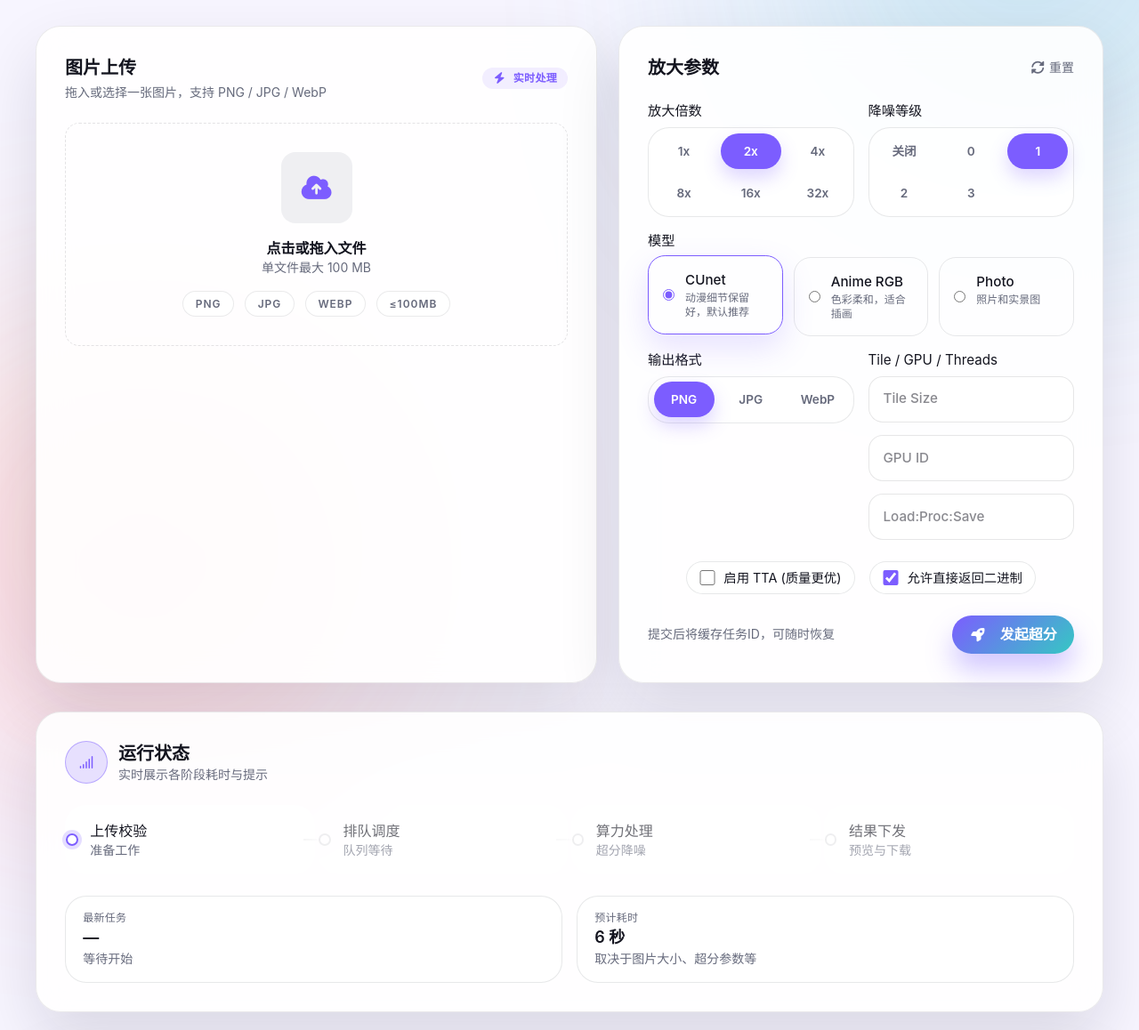
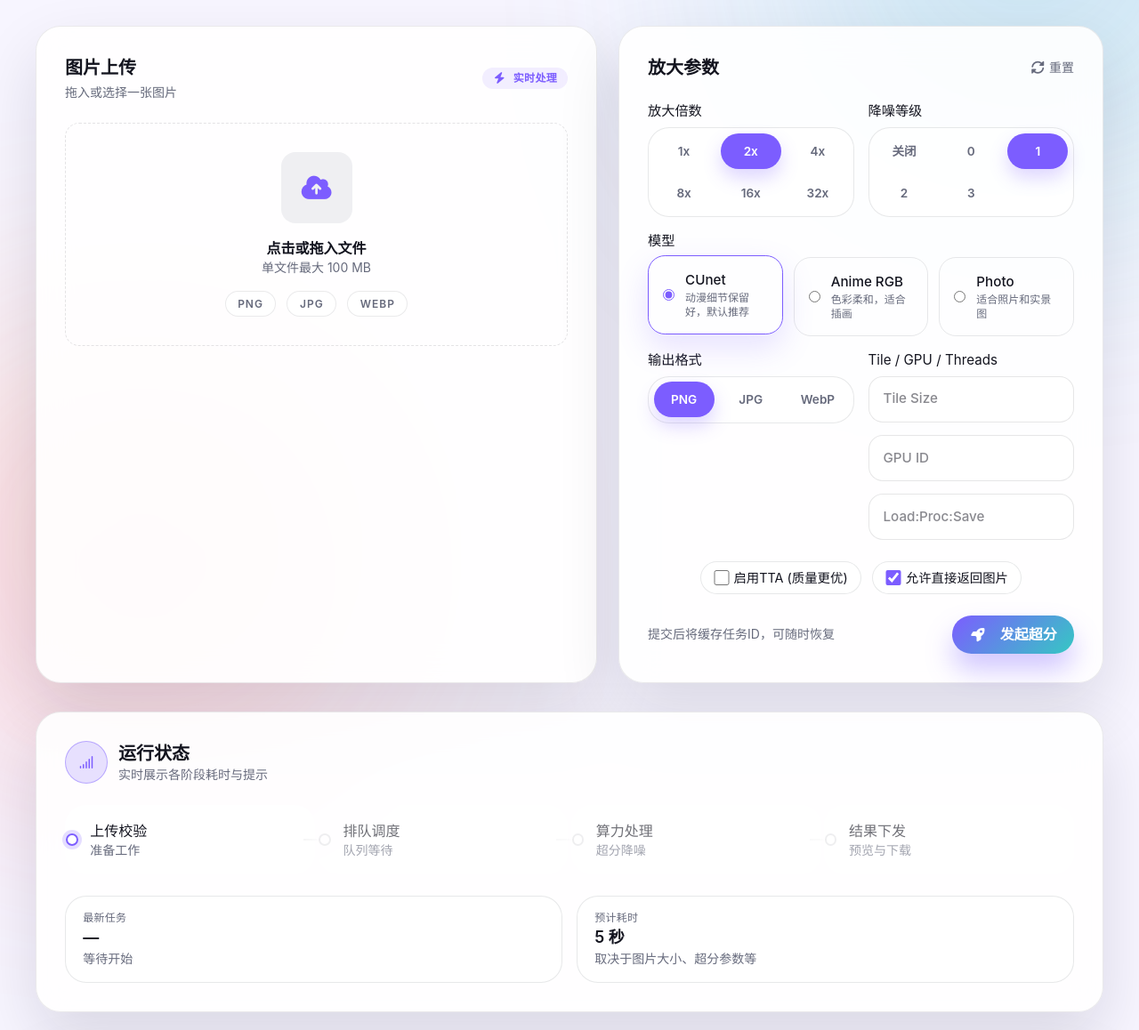
Before and after one commit to UCPr251/waifu2x-api, a website: page resources/studio/index.html in a window 1280 px wide. Shown: the part 142-1300 px from the top of the page at 89% size. Drawn offline with Linux system fonts and the light colour scheme.

Commit message:
Update styles

```diff
--- a/resources/studio/index.html
+++ b/resources/studio/index.html
@@ -52,7 +52,7 @@
             <p class="text-base text-muted mt-2">拖放图片、选择参数，一站式上传、排队、处理与下载，实时状态可视化</p>
           </div>
         </div>
-        <div class="flex flex-wrap items-center gap-3">
+        <div class="flex flex-wrap items-center gap-3 justify-end">
           <button id="theme-toggle"
             class="px-4 py-2 rounded-full border border-border/60 bg-card/70 hover:border-accent transition-all duration-300 text-sm font-medium flex items-center gap-2">
             <i class="fa-solid fa-circle-half-stroke text-accent"></i>
@@ -71,9 +71,9 @@
       <section class="grid gap-6 xl:grid-cols-[1.1fr_0.95fr]">
         <div class="card h-full" id="drop-card">
           <div class="flex items-center justify-between gap-4 mb-6">
-            <div>
+            <div class="max-w-[60%]">
               <h2 class="text-xl font-semibold">图片上传</h2>
-              <p class="text-muted text-sm mt-1">拖入或选择一张图片，支持 PNG / JPG / WebP</p>
+              <p class="text-muted text-sm mt-1">拖入或选择一张图片</p>
             </div>
             <span
               class="inline-flex items-center gap-2 text-xs font-semibold uppercase tracking-wide text-accent bg-accent/10 px-3 py-1 rounded-full">
@@ -96,7 +96,6 @@
                 <span class="badge">PNG</span>
                 <span class="badge">JPG</span>
                 <span class="badge">WEBP</span>
-                <span class="badge">≤100MB</span>
               </div>
             </div>
             <div id="drop-overlay"
@@ -166,7 +165,7 @@
                   <input type="radio" name="model" value="models-upconv_7_photo">
                   <div>
                     <p class="font-medium">Photo</p>
-                    <p class="text-muted text-xs">照片和实景图</p>
+                    <p class="text-muted text-xs">适合照片和实景图</p>
                   </div>
                 </label>
               </div>
@@ -187,14 +186,14 @@
               <input type="text" id="threads" name="threads" placeholder="Load:Proc:Save" class="mt-2">
             </label>
           </div>
-          <div class="flex flex-wrap items-center gap-4 justify-center">
+          <div class="flex flex-wrap items-center gap-3 justify-center">
             <label class="toggle">
               <input type="checkbox" id="tta" name="tta">
-              <span>启用 TTA (质量更优)</span>
+              <span>启用TTA (质量更优)</span>
             </label>
             <label class="toggle">
               <input type="checkbox" id="direct" name="direct" checked>
-              <span>允许直接返回二进制</span>
+              <span>允许直接返回图片</span>
             </label>
           </div>
           <div class="flex flex-col gap-3 sm:flex-row sm:items-center sm:justify-between">
--- a/resources/studio/input.css
+++ b/resources/studio/input.css
@@ -201,6 +201,7 @@
     border-radius: 1.5rem;
     padding: 1rem 1.2rem;
     background: color-mix(in srgb, var(--card) 80%, transparent);
+    overflow: hidden;
   }
 
   .form-field {
@@ -291,7 +292,7 @@
   .toggle {
     display: inline-flex;
     align-items: center;
-    gap: 0.6rem;
+    gap: 0.3rem;
     padding: 0.4rem 0.9rem;
     border-radius: 999px;
     border: 1px solid color-mix(in srgb, var(--border) 70%, transparent);
@@ -724,13 +725,6 @@
     padding: 1.5rem;
   }
 
-  .segmented {
-    grid-template-columns: repeat(2, minmax(0, 1fr));
-  }
-
-  .segmented button {
-    border-bottom: none;
-  }
 }
 
 @keyframes toast-in {
--- a/resources/studio/script.js
+++ b/resources/studio/script.js
@@ -197,10 +197,10 @@ function formatBytes(bytes) {
 function estimateEta() {
   if (!etaDisplay) return
   const scale = Number(scaleSelect?.value || 2)
-  const noise = Number(noiseHidden?.value || 1)
-  const base = scale >= 32 ? 60 : scale >= 16 ? 30 : scale >= 8 ? 15 : scale >= 4 ? 8 : scale >= 2 ? 4 : 2
-  const ttaPenalty = ttaInput?.checked ? 12 : 0
-  const etaBase = base + noise * 2 + ttaPenalty
+  const noise = Number(noiseHidden?.value ?? 1)
+  const base = scale >= 32 ? 40 : scale >= 16 ? 20 : scale >= 8 ? 10 : scale >= 4 ? 5 : scale >= 2 ? 3 : 1
+  const ttaPenalty = ttaInput?.checked ? 2 : 1
+  const etaBase = base * (1 + (noise + 1) * 0.3) * ttaPenalty
   let sizeFactor = 1
   if (state.file) {
     const sizeMB = state.file.size / (1024 * 1024)
@@ -517,7 +517,7 @@ function renderResultList() {
 
 function renderResultCard(task) {
   const card = document.createElement('article')
-  card.className = 'result-card'
+  card.className = 'result-card xl:max-w-md'
   card.dataset.taskId = task.taskId
 
   const summary = formatTaskSummary(task)
```
Also changed, not shown: resources/studio/style.css.
